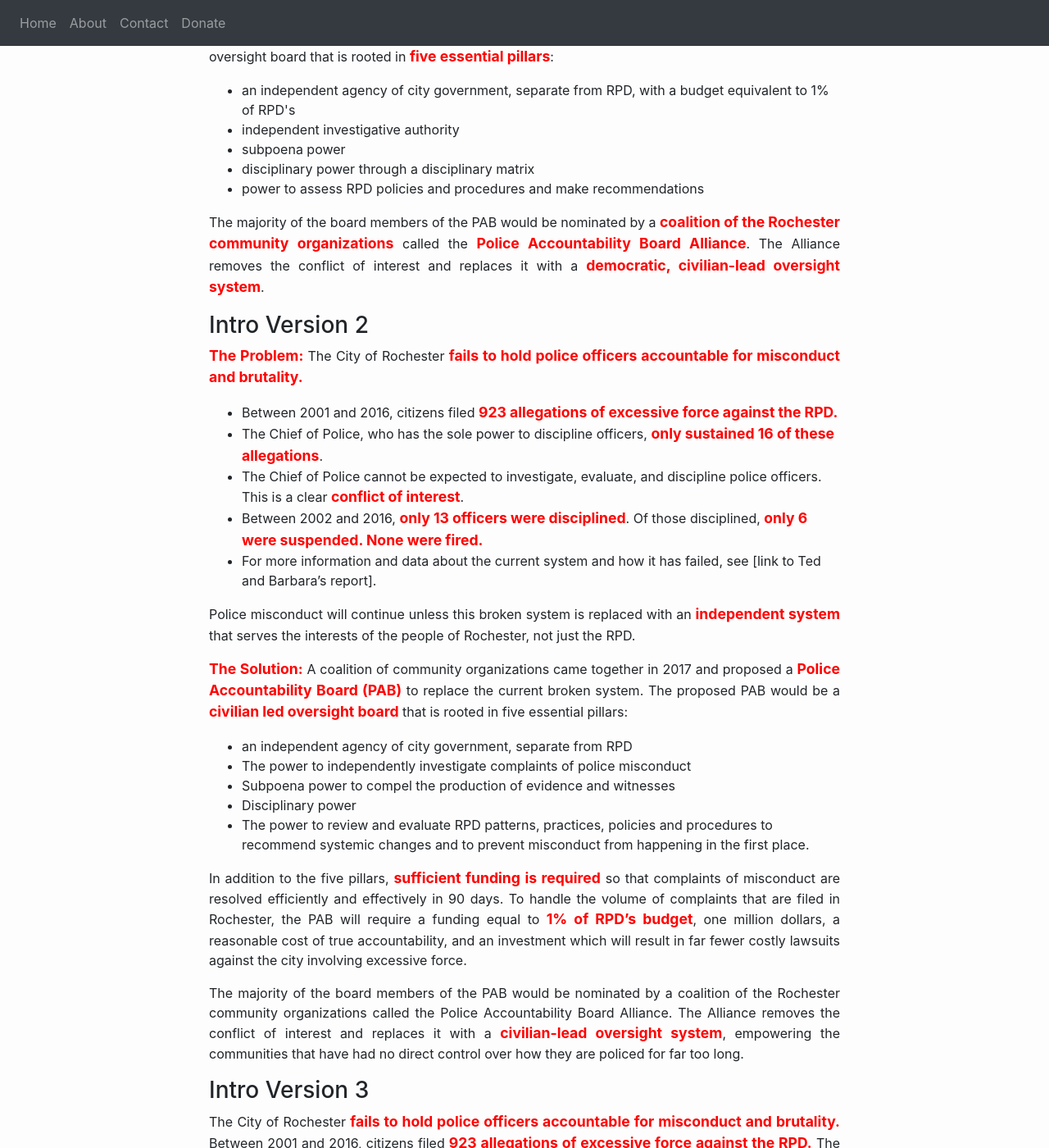
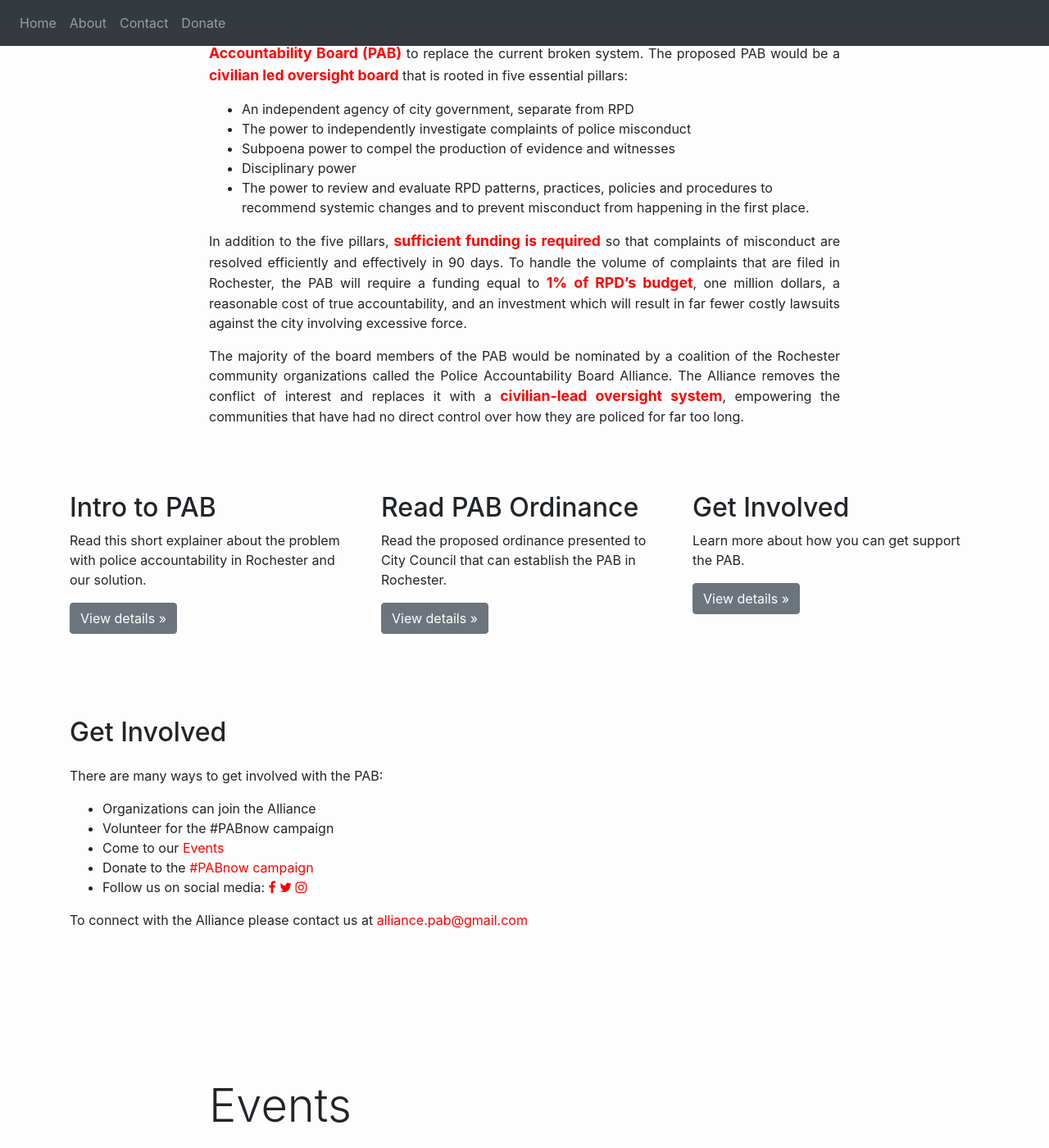
Before and after one commit to pabnow/pabnow.github.io, a Jekyll site: the page built from index.html, in a window 1280 px wide and 1400 px high, scrolled down 575 px. Shown: the whole window at 82% size. Built offline with Jekyll 4.4.1, drawn with Linux system fonts in a browser that asks for light colours; nearby versions of some CDN libraries; comment, search, counter and statistics services are not loaded; some of the changed text lies outside the part shown.

Commit message:
Update index.html

```diff
--- a/index.html
+++ b/index.html
@@ -13,10 +13,12 @@ title: PAB
         </div>
       </div>
       -->
-
       <div class="jumbotron">
         <div style="width: 100%; max-width: 800px;" class="container mission-statement">
-          <!-- <h1 class="display-4">Police Accountability Board</h1> -->
+
+			  <!--
+
+		<h1 class="display-4">Police Accountability Board</h1>
 
 			<p style="text-align: justify;">The City of Rochester fails to hold police officers accountable for misconduct and brutality.
 			Between 2001 and 2016, citizens filed <span>929 allegations of excessive force</span> against the RPD.
@@ -38,7 +40,6 @@ title: PAB
 			<li>power to assess RPD policies and procedures and make recommendations</li>
 		</ul>
 	      <p style="text-align: justify;">The majority of the board members of the PAB would be nominated by a <span>coalition of the Rochester community organizations</span> called the <span>Police Accountability Board Alliance</span>. The Alliance removes the conflict of interest and replaces it with a <span>democratic, civilian-lead oversight system</span>.</p>
-
 
 		<h3>Intro Version 2</h3>
 		<p style="text-align: justify;"><span>The Problem:</span> The City of Rochester <span>fails to hold police officers accountable for misconduct and brutality.</span></p>
@@ -70,15 +71,16 @@ title: PAB
 
 
 		<h3>Intro Version 3</h3>
-<p style="text-align: justify;">The City of Rochester <span>fails to hold police officers accountable for misconduct and brutality.</span>
-Between 2001 and 2016, citizens filed <span>923 allegations of excessive force against the RPD.</span> The Chief of Police, who has the sole power to discipline officers, <span>only sustained 16 of these allegations</span>. The Chief of Police cannot be expected to investigate, evaluate, and discipline police officers. This is a clear <span>conflict of interest</span>. Between 2002 and 2016, <span>only 13 officers were disciplined</span>. Of those disciplined, only 6 were suspended. <span>None were fired.</span> For more information and data about the current system and how it has failed, see this <a target=”_blank” href=”https://drive.google.com/file/d/1GJ-kUDJzO-lZZtaIlky7kB2NOe9kfAvm/view?usp=sharing”> 2017 report</a>.</p>
+	      -->
 
-<p style="text-align: justify;">Police misconduct will continue unless this broken system is replaced with an <span>independent system</span> that serves the interests of the people of Rochester, not just the RPD.</p>
+		<p style="text-align: justify;">The City of Rochester <span>fails to hold police officers accountable for misconduct and brutality.</span> Between 2001 and 2016, citizens filed <span>923 allegations of excessive force against the RPD.</span> The Chief of Police, who has the sole power to discipline officers, <span>only sustained 16 of these allegations</span>. The Chief of Police cannot be expected to investigate, evaluate, and discipline police officers. This is a clear <span>conflict of interest</span>. Between 2002 and 2016, <span>only 13 officers were disciplined</span>. Of those disciplined, only 6 were suspended. <span>None were fired.</span> For more information and data about the current system and how it has failed, see this <a target=”_blank” href=”https://drive.google.com/file/d/1GJ-kUDJzO-lZZtaIlky7kB2NOe9kfAvm/view?usp=sharing”> 2017 report</a>.</p>
+
+		<p style="text-align: justify;">Police misconduct will continue unless this broken system is replaced with an <span>independent system</span> that serves the interests of the people of Rochester, not just the RPD.</p>
 
 
-<p style="text-align: justify;">A coalition of community organizations came together in 2017 and proposed a <span>Police Accountability Board (PAB)</span> to replace the current broken system. The proposed PAB would be a <span>civilian led oversight board</span> that is rooted in five essential pillars:</p>
+		<p style="text-align: justify;">A coalition of community organizations came together in 2017 and proposed a <span>Police Accountability Board (PAB)</span> to replace the current broken system. The proposed PAB would be a <span>civilian led oversight board</span> that is rooted in five essential pillars:</p>
 
-		  <ul>
+		 <ul>
 		  	<li>An independent agency of city government, separate from RPD</li>
 			<li>The power to independently investigate complaints of police misconduct</li>
 			<li>Subpoena power to compel the production of evidence and witnesses</li>
@@ -86,28 +88,13 @@ Between 2001 and 2016, citizens filed <span>923 allegations of excessive force a
 			<li>The power to review and evaluate RPD patterns, practices, policies and procedures to recommend systemic changes and to prevent misconduct from happening in the first place.</li>
 		</ul>
 
-<p style="text-align: justify;">In addition to the five pillars, <span>sufficient funding is required</span> so that complaints of misconduct are resolved efficiently and effectively in 90 days. To handle the volume of complaints that are filed in Rochester, the PAB will require a funding equal to <span>1% of RPD’s budget</span>, one million dollars, a reasonable cost of true accountability, and an investment which will result in far fewer costly lawsuits against the city involving excessive force.</p>
+		<p style="text-align: justify;">In addition to the five pillars, <span>sufficient funding is required</span> so that complaints of misconduct are resolved efficiently and effectively in 90 days. To handle the volume of complaints that are filed in Rochester, the PAB will require a funding equal to <span>1% of RPD’s budget</span>, one million dollars, a reasonable cost of true accountability, and an investment which will result in far fewer costly lawsuits against the city involving excessive force.</p>
 
-<p style="text-align: justify;">The majority of the board members of the PAB would be nominated by a coalition of the Rochester community organizations called the Police Accountability Board Alliance. The Alliance removes the conflict of interest and replaces it with a <span>civilian-lead oversight system</span>, empowering the communities that have had no direct control over how they are policed for far too long.</p>
+		<p style="text-align: justify;">The majority of the board members of the PAB would be nominated by a coalition of the Rochester community organizations called the Police Accountability Board Alliance. The Alliance removes the conflict of interest and replaces it with a <span>civilian-lead oversight system</span>, empowering the communities that have had no direct control over how they are policed for far too long.</p>
 
 
-
-
-
-			<!--
-          <p style="text-align: justify;">The City of Rochester does not hold police officers accountable for misconduct and brutality. Between 2001 and 2016 there were <b>929 allegations of excessive force</b> filed by citizens. The Chief of Police, who has the sole power to discipline officers, <b>only sustained 16</b> of these allegations. The system is broken. And the reason is obvious: the Chief of Police cannot be expected to investigate, evaluate, and discipline police officers. This is a <b>clear conflict of interest.</b> Even if the Chief does choose to sustain complaints against officers, rarely does the punishment amount to anything substantial. Between 2002 and 2016, <b>only 13 officers were disciplined</b>, of those only 6 were suspended, and <b>none were fired.</b> Police misconduct will continue unless this broken system is replaced with an independent system that serves the interest of the citizens of Rochester not the RPD.</p>
-		  <p style="text-align: justify;">The Police Accountability Board (PAB) is a civilian led oversight body that is being proposed as a replacement to the current system. The PAB is based off <b>five essential pillars:</b></p>
-		  <ul>
-		  	<li>Independent investigative authority as an agency of city government independent from the RPD;</li>
-			<li>Subpoena power to compel the production of evidence and witnesses;</li>
-			<li>The authority to conduct misconduct hearings;</li>
-			<li>Disciplinary authority; and</li>
-			<li>The power to evaluate systemic patterns, practices, policies, and procedures of the RPD to recommend changes and prevent misconduct.</li>
-		  </ul>
-	      <p style="text-align: justify;">The majority of the members of the PAB would be nominated by a <b>coalition of the Rochester community organizations</b> called the <b>PAB Alliance</b>. The Alliance takes the power out of the hands of the Chief of Police and places it into a <b>democratic, civilian-lead body.</b></p>
-			-->
         </div>
-      </div>
+      </div> <!-- jumbotron -->
 
 
 
@@ -123,21 +110,41 @@ Between 2001 and 2016, citizens filed <span>923 allegations of excessive force a
           <div class="col-md-4">
             <h2>Intro to PAB</h2>
             <p>Read this short explainer about the problem with police accountability in Rochester and our solution.</p>
-            <p><a class="btn btn-secondary"  target="_blank" href="https://drive.google.com/file/d/1l9kUeuJy0BGP2mITgJknewR1Je8ME8UN/view?usp=sharing" role="button">View details »</a></p>
+            <p><a class="btn btn-secondary"  target="_blank" href="https://pabnow.github.io/PAB_Inforgraphic.pdf" role="button">View details »</a></p>
           </div>
 	  <div class="col-md-4">
             <h2>Read PAB Ordinance</h2>
             <p>Read the proposed ordinance presented to City Council that can establish the PAB in Rochester.</p>
-            <p><a class="btn btn-secondary"  target="_blank" href="https://drive.google.com/file/d/1ChYLDSvOZvW5ZlYf2BSePo_I0Lyofxxu/view?usp=sharing" role="button">View details »</a></p>
+            <p><a class="btn btn-secondary"  target="_blank" href="https://pabnow.github.io/Proposed_PAB_Ordinance.pdf" role="button">View details »</a></p>
           </div>
 
           <div class="col-md-4">
             <h2>Get Involved</h2>
             <p>Learn more about how you can get support the PAB.</p>
-            <p><a class="btn btn-secondary"  target="_blank" href="https://chrisbarilla.github.io/get-involved" role="button">View details »</a></p>
+            <p><a class="btn btn-secondary"  target="_blank" href="https://pabnow.github.io/get-involved" role="button">View details »</a></p>
           </div>
         </div>
       </div> <!-- /container -->
+
+
+	 	<div class="jumbotron">
+		<div class="container get-involved">
+			<h1>Get Involved</h1>
+			<p>There are many ways to get involved with the PAB:</p>
+			<ul>
+				<li>Organizations can join the Alliance</li>
+				<li>Volunteer for the #PABnow campaign</li>
+				<li>Come to our <a href=”https://pabnow.github.io/calendar/” target=”_blank”>Events</a></li>
+				<li>Donate to the <a href=”https://www.gofundme.com/pab-legal-opinion-fund” target=”_blank”>#PABnow campaign</a></li>
+				<li>Follow us on social media: <a href="https://www.facebook.com/pabnow/"><i class="fa fa-facebook"></i></a> <a href="https://twitter.com/pabnow_roc"><i class="fa fa-twitter"></i></a> <a href="https://www.instagram.com/pabnow/"><i class="fa fa-instagram"></i></a></li>
+			</ul>
+			<p>To connect with the Alliance please contact us at <a href="mailto:alliance.pab@gmail.com">alliance.pab@gmail.com</a></p>
+
+		</div>
+	</div> <!-- get-involved jumbotron -->
+
+
+
 
 
       <div class="jumbotron">
@@ -147,13 +154,14 @@ Between 2001 and 2016, citizens filed <span>923 allegations of excessive force a
 		  	<div class="event_date">Wed August 1</div><span class="event_name"><a href="https://www.facebook.com/events/1988538147874345/">Press Conference</a></span><span class="event_time">11:00 am</span><span class="event_location">City Hall, 30 Church Street</span>
 		  </div>
 		  <div class="event">
+		  	<div class="event_date">Friday August 10</div><span class="event_name"><a href="https://www.facebook.com/events/438587713308891/">Press Conference</a></span><span class="event_time">9:00 am - 5 pm</span><span class="event_location"></span>
+		  </div>
+		  <div class="event">
 		  	<div class="event_date">Tue August 21</div><span class="event_name"><a href="https://www.facebook.com/events/479159955862294/">City Council Meeting</a></span><span class="event_time">6:30 pm</span><span class="event_location">City Hall, 30 Church Street</span>
 		  </div>
 
-
-
         </div>
-      </div>
+      </div> <!-- events jumbotron -->
 
 
 
```
